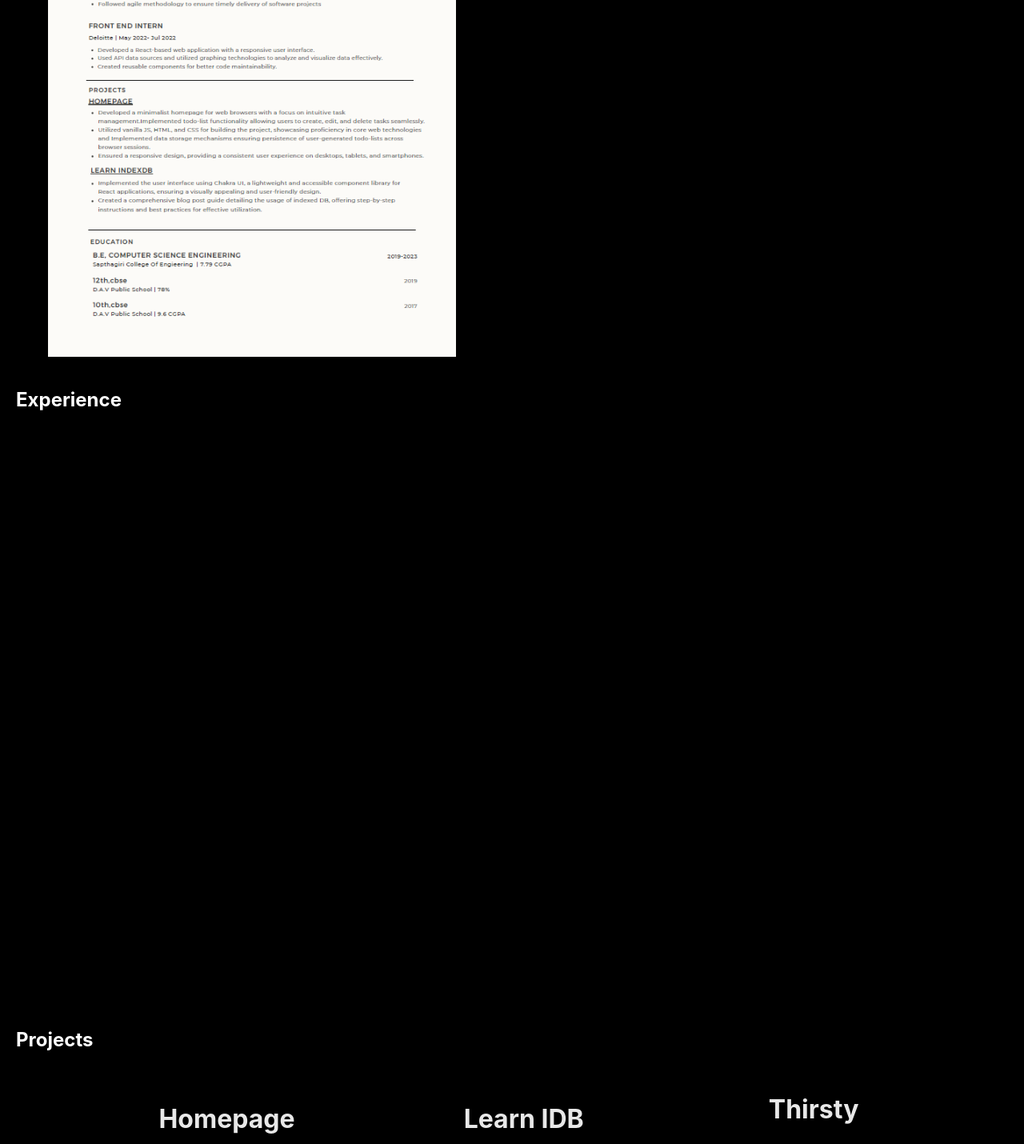
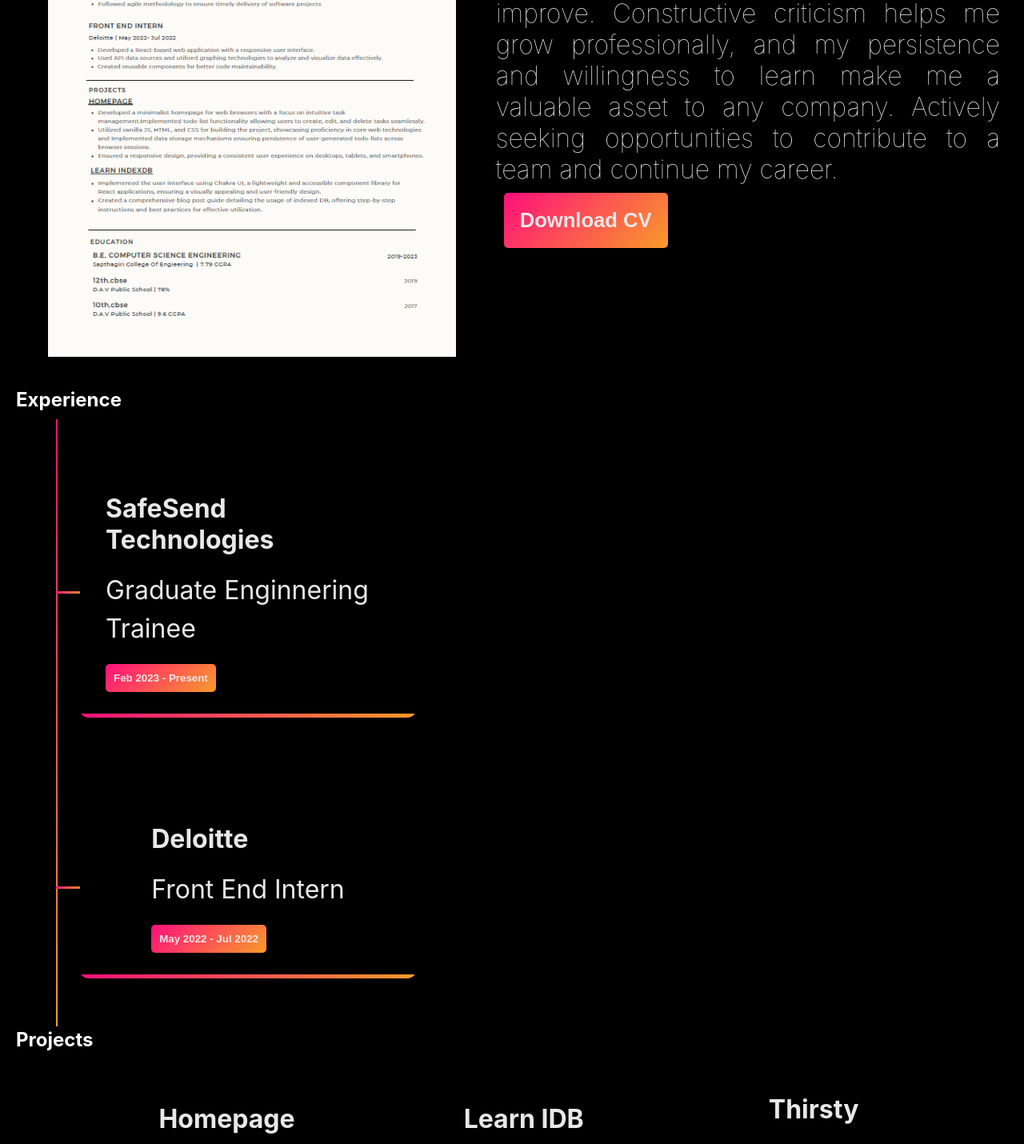
Before and after one commit to ankur2753/portfolio, a React (Create React App) app: page / in a window 1280 px wide. Shown: the part 1135-2565 px from the top of the page at 80% size. Built offline with nearby package versions, Linux system fonts and the light colour scheme.

Commit message:
Proto-1 done

```diff
--- a/src/ScrollPage.css
+++ b/src/ScrollPage.css
@@ -34,3 +34,6 @@
   background-position: left top;
   background-size: auto;
 }
+.short {
+  height: max-content !important;
+}
--- a/src/ScrollPage.tsx
+++ b/src/ScrollPage.tsx
@@ -4,6 +4,7 @@ import Section from './components/Section';
 import NavigationBar from './components/NavigationBar';
 import ResumeSection from './pages/ResumeSection';
 import ProjectSection from './pages/ProjectSection';
+import ExperienceSection from './pages/ExperienceSection';
 const ScrollPage: React.FC = () => {
     return (
         <div className="scroll-page">
@@ -21,11 +22,9 @@ const ScrollPage: React.FC = () => {
                 <ResumeSection />
             </Section>
             <Section>
-                <h1>
-                    Experience
-                </h1>
+                <ExperienceSection />
             </Section>
-            <Section className='abc'>
+            <Section className='short'>
                 <ProjectSection />
             </Section>
         </div>
--- /dev/null
+++ b/src/pages/ExperienceSection.css
@@ -0,0 +1,30 @@
+.cards {
+  display: flex;
+  align-items: start;
+  justify-content: left;
+  flex-direction: column;
+  margin: 10px;
+  padding: 10px;
+  font-size: min(4rem, 2em, 66px);
+  background-image: var(--linear-gradient);
+  background-position: 40px;
+  background-size: 2px 100%;
+  background-repeat: no-repeat;
+  transition: background-size 0.3s ease;
+}
+.cards > div {
+  display: flex;
+}
+.cards > div > .card {
+  margin-inline: 0;
+}
+.horizontal-line {
+  width: 30px;
+  margin-left: 30px;
+  background-image: var(--linear-gradient);
+  background-position: center;
+  background-size: 100% 0.1em;
+  background-repeat: no-repeat;
+  transition: background-size 0.3s ease;
+  height: inherit;
+}
--- /dev/null
+++ b/src/pages/ExperienceSection.tsx
@@ -0,0 +1,22 @@
+import React from 'react'
+import './ExperienceSection.css'
+import Card from '../components/Card'
+const ExperienceSection = () => {
+    return (
+        <div className="timeline-main">
+            <h2>Experience</h2>
+            <div className="cards">
+                <div>
+                    <div className="horizontal-line"></div>
+                    <Card Heading={"SafeSend Technologies"} content='Graduate Enginnering Trainee' footer={"Feb 2023 - Present"} />
+                </div>
+                <div >
+                    <div className="horizontal-line"></div>
+                    <Card Heading={"Deloitte"} content='Front End Intern' footer={"May 2022 - Jul 2022"} />
+                </div>
+            </div>
+        </div>
+    )
+}
+
+export default ExperienceSection
--- a/src/pages/ResumeSection.css
+++ b/src/pages/ResumeSection.css
@@ -3,3 +3,38 @@
   margin-inline: 40px;
   margin-block: 12px;
 }
+.resume-section .main {
+  display: flex;
+  flex-direction: row;
+}
+.right {
+  font-size: 2em;
+  font-weight: 100;
+  padding: 10px;
+  text-align: justify;
+  max-width: 800px;
+}
+.resume-section .btn {
+  display: block;
+  color: #e8e8e8;
+  text-decoration: none;
+  padding: 20px;
+  font-weight: 600;
+  border: none;
+  cursor: pointer;
+  background: var(--linear-gradient);
+  border-radius: 5px;
+  box-shadow: 0 5px 10px rgba(0, 0, 0, 0.2);
+  margin: 10px;
+  font-size: 0.8em;
+}
+.resume-section .btn a {
+  text-decoration: none;
+  color: inherit;
+}
+
+.resume-section .btn:hover {
+  outline: 2px solid #e8e8e8;
+  background: transparent;
+  color: #e8e8e8;
+}
--- a/src/pages/ResumeSection.tsx
+++ b/src/pages/ResumeSection.tsx
@@ -1,10 +1,22 @@
 import React from 'react'
 import './ResumeSection.css'
+const Ankur_Resume = require("../assets/Ankur Kumar.pdf")
+
 const ResumeSection: React.FC = () => {
     return (
-        <div>
-            <h2 >Curriculum vitae</h2>
-            <img className='resume-image' src={require("../assets/Resume.bmp")} alt="Resume" />
+        <div className='resume-section'>
+            <h2 >Curriculum Vitae</h2>
+            <div className="main">
+
+                <div className="left">
+                    <img className='resume-image' src={require("../assets/Resume.bmp")} alt="Resume" />
+                </div>
+                <div className="right">
+
+                    As a recent Computer Science graduate, I bring a growth mindset, flexibility, and problem-solving skills to the table. I'm eager to apply the skills I've acquired through my studies and extracurricular activities. Open to learning new technologies, I'm always striving to improve. Constructive criticism helps me grow professionally, and my persistence and willingness to learn make me a valuable asset to any company. Actively seeking opportunities to contribute to a team and continue my career.
+                    <button className='btn'> <a href={Ankur_Resume} download={"Ankur Resume"}>Download CV</a> </button>
+                </div>
+            </div>
         </div>
     )
 }
```
Also changed, not shown: 1 other file (tests, documents, lock files or other folders).
